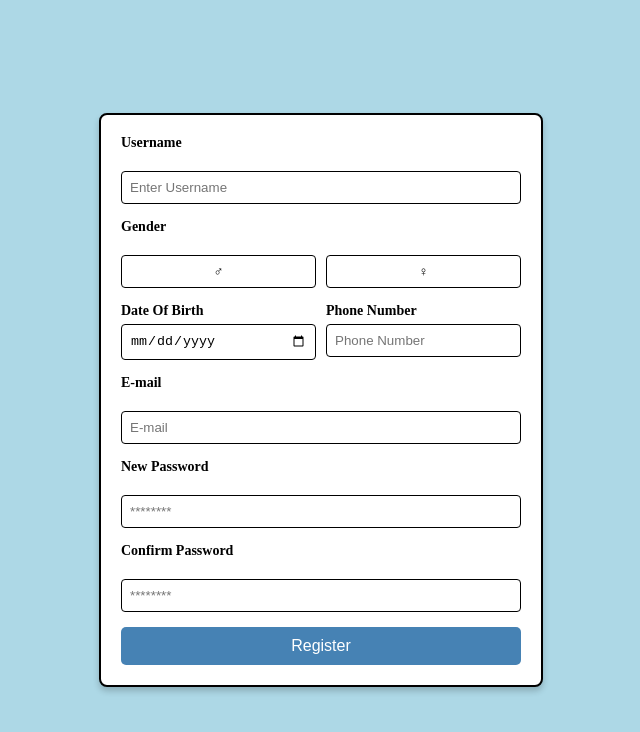
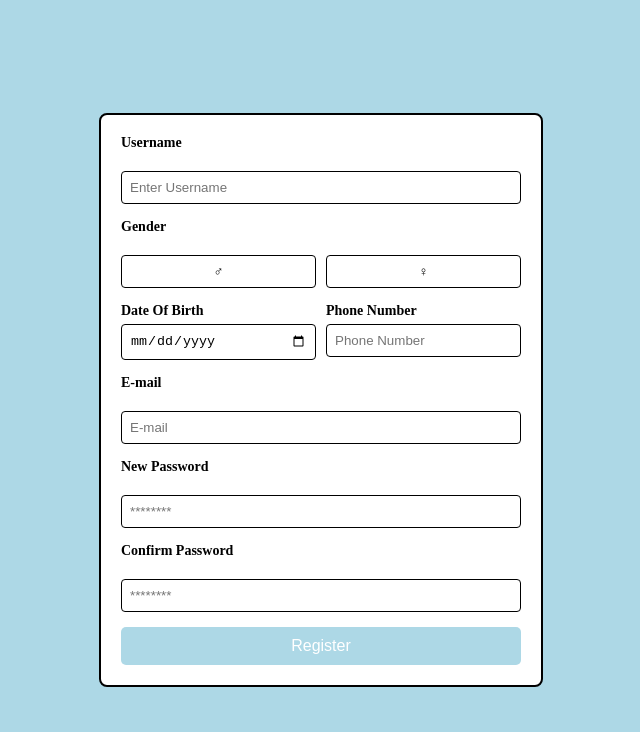
Before and after one commit to kairen0606/project-react, a React (Create React App) app: page /register in a window 1280 px wide. Shown: the top 732 px of the page, without its empty margins (319-959 px from the left). Built offline with nearby package versions, Linux system fonts and the light colour scheme.

Commit message:
Version 8

```diff
--- a/src/CSS/Login.css
+++ b/src/CSS/Login.css
@@ -12,7 +12,6 @@
   padding: 25px;
   border-radius: 8px;
   background-color: white;
-  box-shadow: 0 4px 10px rgba(0, 0, 0, 0.2);
   display: flex;
   flex-direction: column;
   gap: 15px;
@@ -71,5 +70,6 @@
 }
 
 .login-btn:hover {
-  background-color: deepskyblue;
+  background-color: darkblue;
+  color: white;
 }
--- a/src/CSS/Register.css
+++ b/src/CSS/Register.css
@@ -14,7 +14,6 @@
   border-radius: 8px;
   font-family: "Times New Roman", Times, serif;
   font-size: 14px;
-  box-shadow: 0px 4px 6px rgba(0,0,0,0.2);
   display: flex;
   flex-direction: column;
   gap: 15px;
@@ -70,7 +69,7 @@
 .register-btn {
   width: 100%;
   padding: 10px;
-  background: steelblue;
+  background: lightblue;
   border: none;
   color: white;
   font-size: 16px;
```
